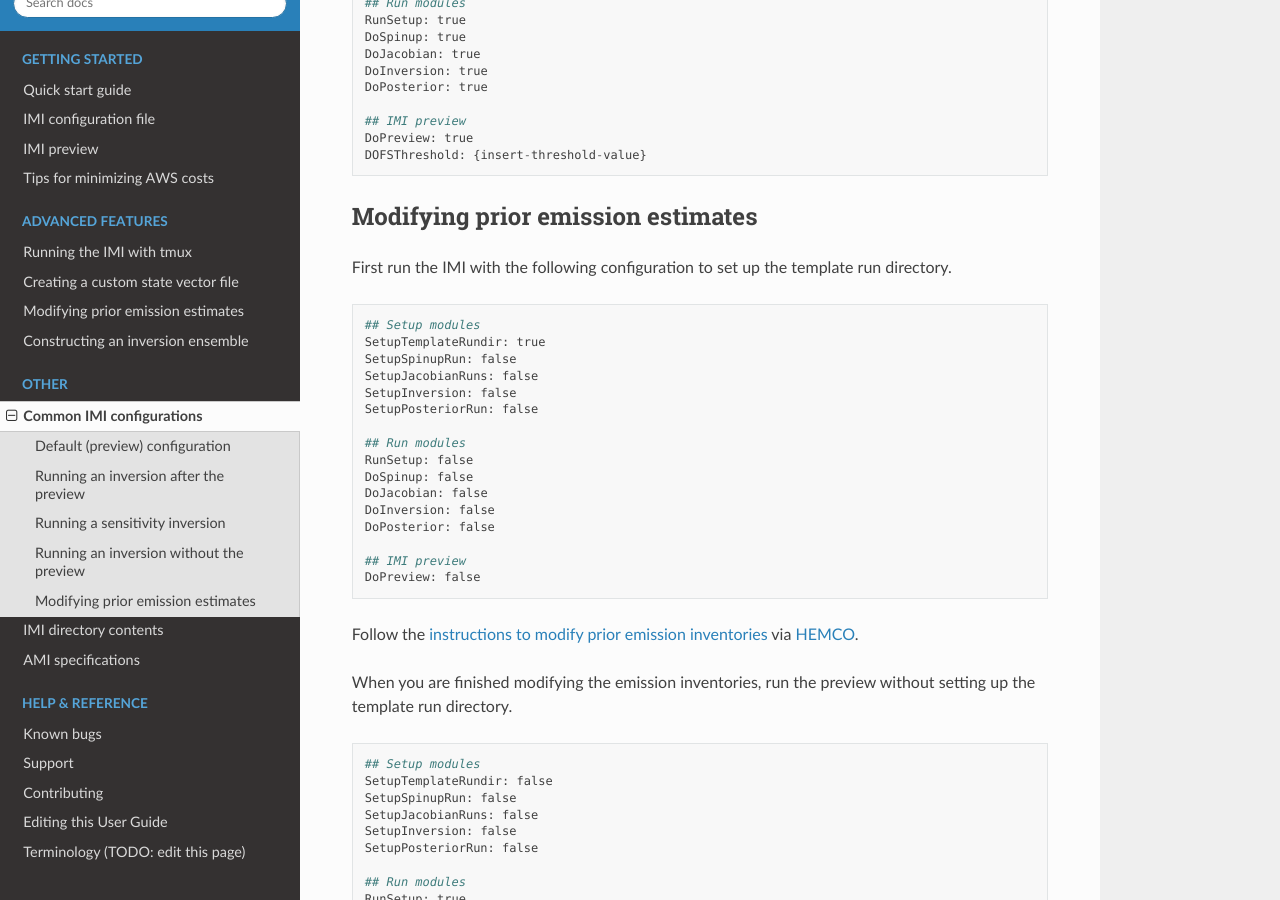
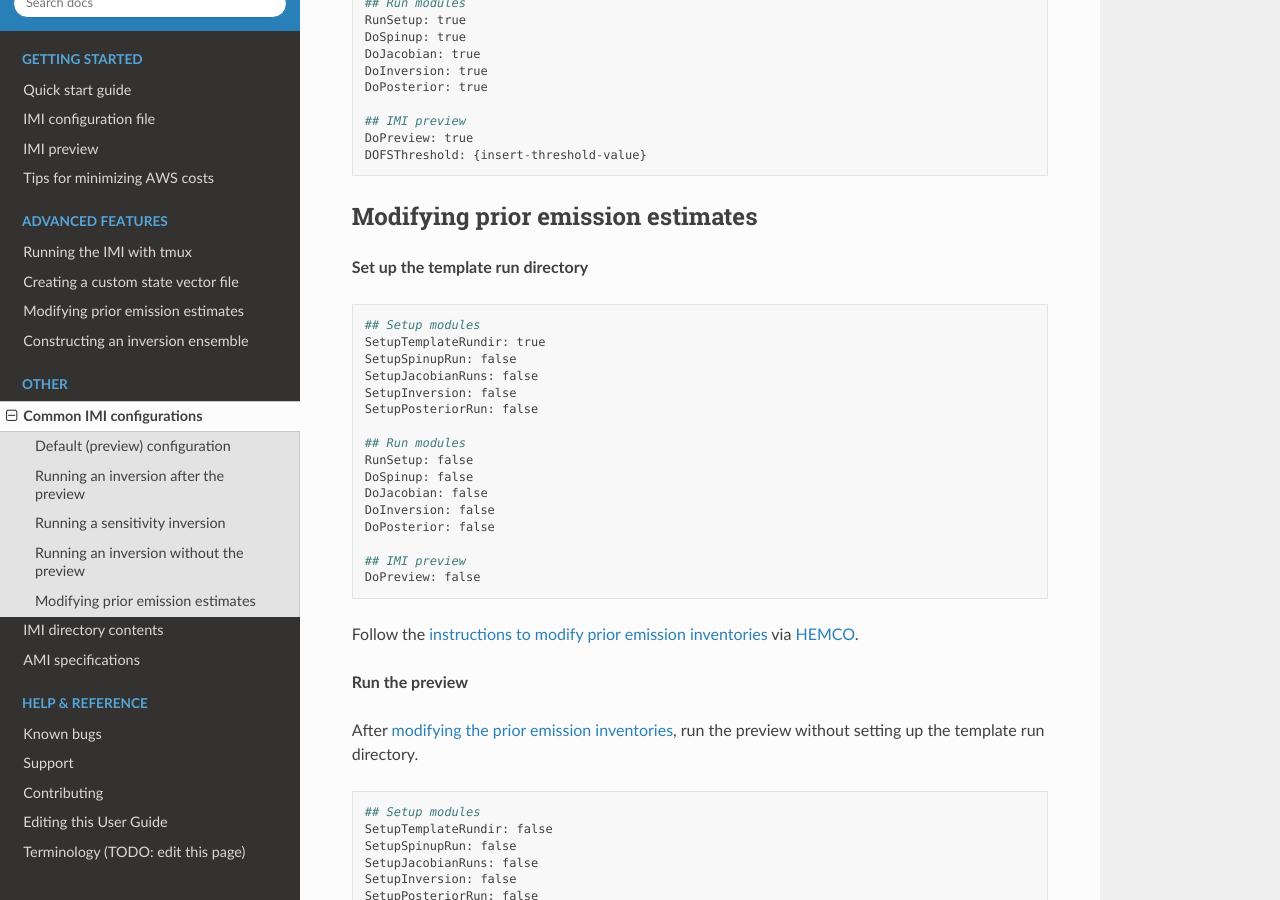
Before and after one commit to geoschem/integrated_methane_inversion, a Sphinx documentation site: the page built from docs/source/other/common-configurations.rst, in a window 1280 px wide and 900 px high, scrolled down 2180 px. Built offline with Sphinx 7.4.7 and the Read the Docs theme 2.0.0, drawn with Linux system fonts in a browser that asks for light colours.

Commit message:
editing instrutions for modifying inventories / common configurations

```diff
--- a/docs/source/other/common-configurations.rst
+++ b/docs/source/other/common-configurations.rst
@@ -116,7 +116,8 @@ freedom for signal (DOFS) to cancel the inversion; if the expected DOFS are belo
 Modifying prior emission estimates
 ----------------------------------
 
-First run the IMI with the following configuration to set up the template run directory. ::
+**Set up the template run directory**
+::
 
     ## Setup modules
     SetupTemplateRundir: true
@@ -138,7 +139,10 @@ First run the IMI with the following configuration to set up the template run di
 Follow the :doc:`instructions to modify prior emission inventories <../advanced/custom-prior-emissions-hemco>` via
 `HEMCO <http://wiki.seas.harvard.edu/geos-chem/index.php/HEMCO>`_.
 
-When you are finished modifying the emission inventories, run the preview without setting up the template run directory. ::
+**Run the preview**
+
+After :doc:`modifying the prior emission inventories <../advanced/custom-prior-emissions-hemco>`,
+run the preview without setting up the template run directory. ::
 
     ## Setup modules
     SetupTemplateRundir: false
```
